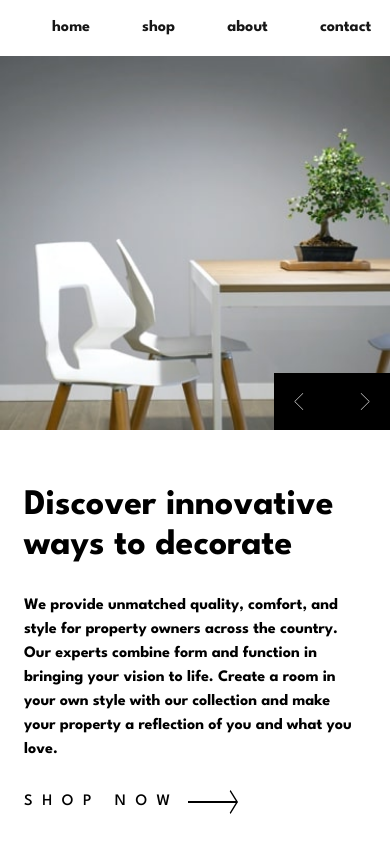
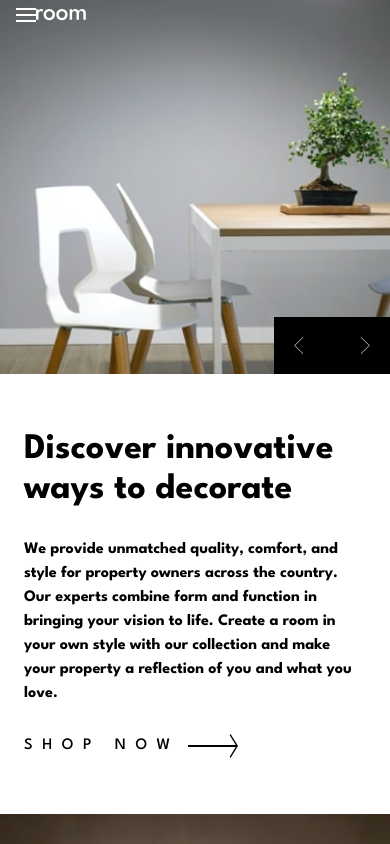
Before and after one commit to Micolash89/room-homepage-master-nextjs, a Next.js app: page / in a window 390 px wide. Shown: the top 844 px of the page. Built offline with nearby package versions, Linux system fonts and the light colour scheme.

Commit message:
`feat: Added El menú de hamburguesas y el menú móvil se vinculan al componente Encabezado`

```diff
--- a/src/components/Header.tsx
+++ b/src/components/Header.tsx
@@ -1,8 +1,9 @@
+"use client";
 import { ItemHeaderProps } from "@/lib/definitions";
 import Image from "next/image";
+import { useState } from "react";
 
 export default function Header() {
-
   const itemsArr: ItemHeaderProps[] = [
     { title: "Home", url: "#" },
     { title: "Shop", url: "#" },
@@ -10,9 +11,38 @@ export default function Header() {
     { title: "Contact", url: "#" },
   ];
 
+  const [open, setOpen] = useState(false);
+
+
+
   return (
-    <header className="relative top-0 left-0 w-full">
+    <header className="absolute top-0 left-0 w-full z-50">
       <nav className="flex items-center px-4 py-2">
+        <div className="flex items-center justify-center mr-8">
+          <button type="button" onClick={() =>
+            setOpen(!open)}>
+            <Image
+              className={`object-contain ${open ? "hidden" : "block"} sm:hidden`}
+              src="/assents/images/icon-hamburger.svg"
+              alt="menu"
+              width={20}
+              height={20}
+
+            />
+          </button>
+
+          <button type="button" onClick={() =>
+            setOpen(!open)}>
+            <Image
+              className={`object-contain ${open ? "block" : "hidden"} sm:hidden`}
+              src="/assents/images/icon-close.svg"
+              alt="menu-close"
+              width={20}
+              height={20}
+
+            />
+          </button>
+
         <a className="flex items-center justify-center mr-8" href="#">
           <Image
             className="object-contain"
@@ -22,9 +52,18 @@ export default function Header() {
             height={50}
           />
         </a>
-        <ul className="flex gap-11 items-center">
+            </div>
+
+        <ul className={`flex gap-11 items-center `}>
           {itemsArr.map((item: ItemHeaderProps, index) => (
-            <LinkHeader key={item.title+index+"header"} {...item} />
+            <LinkHeader key={item.title + index + "header"} {...item} />
+          ))}
+
+          {itemsArr.map((item: ItemHeaderProps, index) => (
+            <LinkHeaderMobile
+              key={item.title + index + "headerMobile"}
+              {...item} open={open} index={index}
+            />
           ))}
         </ul>
       </nav>
@@ -34,15 +73,30 @@ export default function Header() {
 
 export function LinkHeader({ title, url }: ItemHeaderProps) {
   return (
-    <li className="relative">
+    <li className="relative hidden sm:block ">
       <a
         href={url}
         className="lowercase font-bold py-2 px-1 block transition-all duration-300 ease-in-out hover:cursor-pointer relative group"
       >
-        <span>{title}</span>
+        <span className="text-white">{title}</span>
         {/* Línea de subrayado animada */}
         <span className="absolute bottom-0 left-2 right-2 h-0.5 bg-current transform scale-x-0 transition-transform duration-300 ease-in-out group-hover:scale-x-100"></span>
       </a>
     </li>
   );
 }
+
+export function LinkHeaderMobile({ title, url, open = false , index}: {title: string, url: string, open?: boolean, index: number}) {
+  return (
+    <li className={`absolute  w-full h-full top-0  left-[${index*100}px] ${open ? "block" : "hidden"} items-center justify-center  sm:hidden`}>
+      <a
+        href={url}
+        className="lowercase font-bold py-2 px-1 block transition-all duration-300 ease-in-out hover:cursor-pointer relative group"
+      >
+        <span className="text-black">{title}</span>
+        {/* Línea de subrayado animada */}
+        <span className="absolute bottom-0 left-2 right-2 h-0.5 bg-current transform scale-x-0 transition-transform duration-300 ease-in-out group-hover:scale-x-100"></span>
+      </a>
+    </li>
+  );
+}
```
